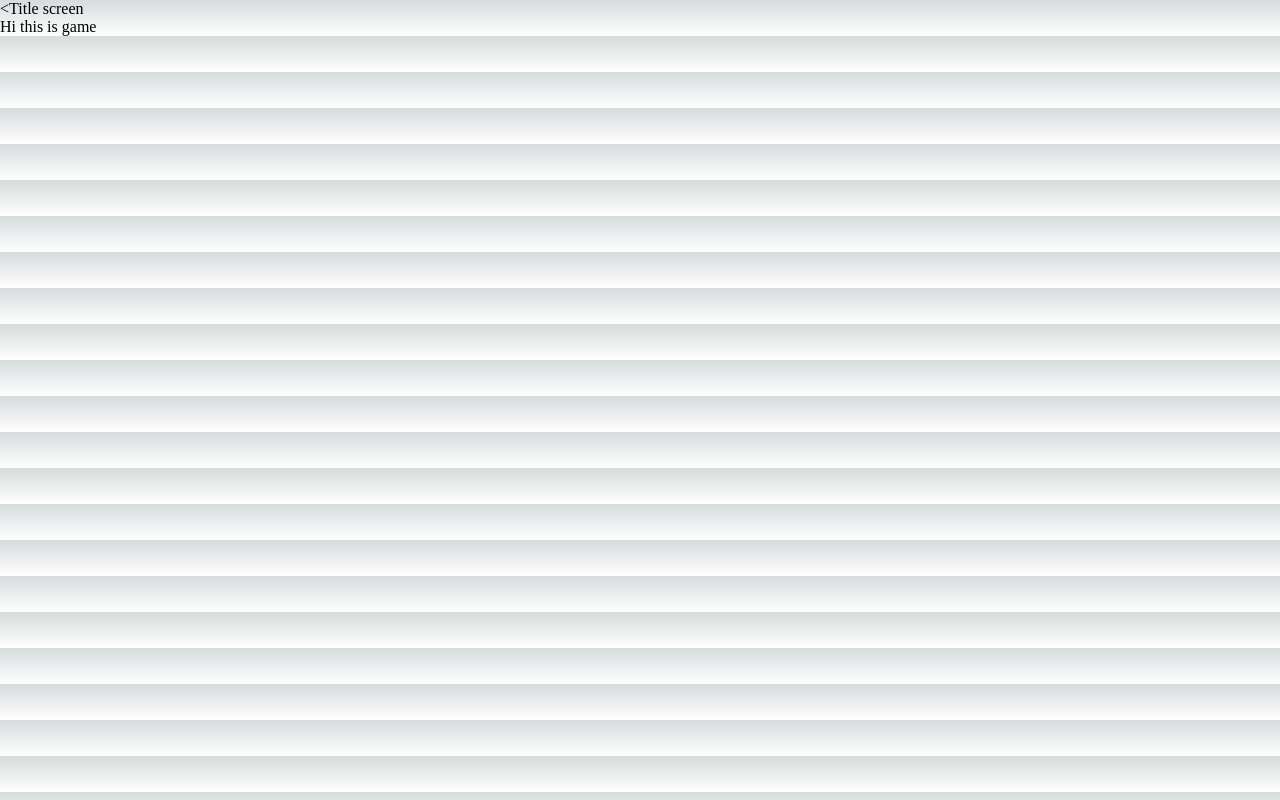
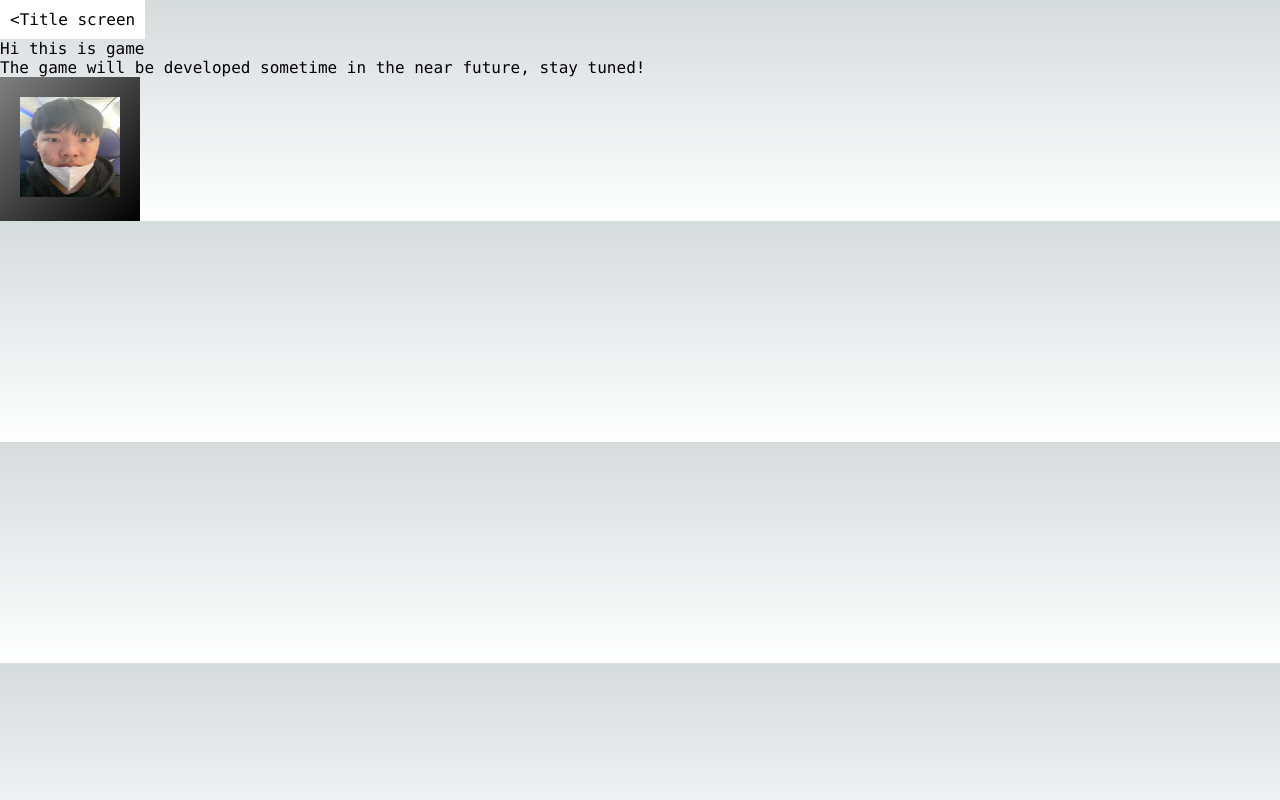
Before and after one commit to polyqubit/soccer, a Next.js app: page /game in a window 1280 px wide. Built offline with nearby package versions, Linux system fonts and the light colour scheme.

Commit message:
hanoolito

```diff
--- a/src/pages/game.js
+++ b/src/pages/game.js
@@ -1,5 +1,8 @@
-import Head from "next/head"
-import Link from "next/link"
+import Head from 'next/head'
+import Link from 'next/link'
+import Image from 'next/image'
+import styles from '../styles/Game.module.css'
+import aron from '@public/hanoolapirplane.jpg'
 
 export default function Game() {
     return (
@@ -7,15 +10,27 @@ export default function Game() {
             <Head>
                 <title>Play</title>
             </Head>
-            <main>
+            <main className={styles.body}>
                 <Link
                     href="/"
+                    className={styles.back}
                 >
                     &lt;Title screen
                 </Link>
-                <p>
-                    Hi this is game
+
+                <p className={styles.body}>
+                    Hi this is game<br />The game will be developed sometime in the near future, stay tuned!
                 </p>
+
+                <div className={styles.imgContainer}>
+                    <Image
+                        src={aron}
+                        width={100}
+                        height={100}
+                        alt="hanoolito"
+                        className={styles.img}
+                    />
+                </div>
             </main>
         </>
     )
--- /dev/null
+++ b/src/styles/Game.module.css
@@ -0,0 +1,31 @@
+.body {
+    font-family: var(--font-mono);
+    position: relative;
+    clear: both;
+}
+
+.back {
+    background-color: white;
+    padding: 10px;
+    color: black;
+    float: left;
+}
+
+.imgContainer {
+    padding: 20px;
+    width: 140px;
+    transition: 1s;
+    background-image: linear-gradient(to bottom right, gray, black);
+}
+
+.imgContainer:hover {
+    width: 1140px;
+}
+
+.img {
+    transition: width 1s;
+}
+
+.img:hover {
+    width: 1000px;
+}
```
Also changed, not shown: public/hanoolapirplane.jpg (added), src/pages/login.js (deleted).
